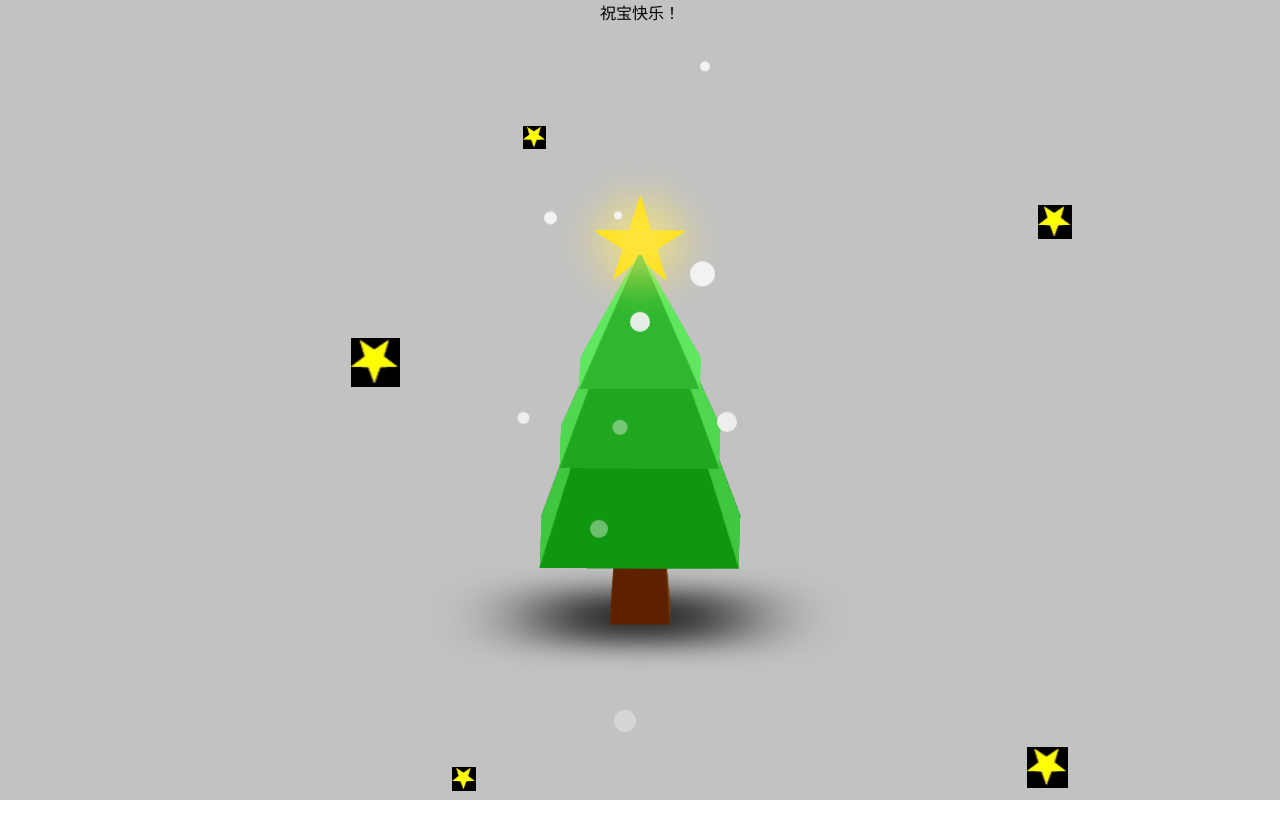
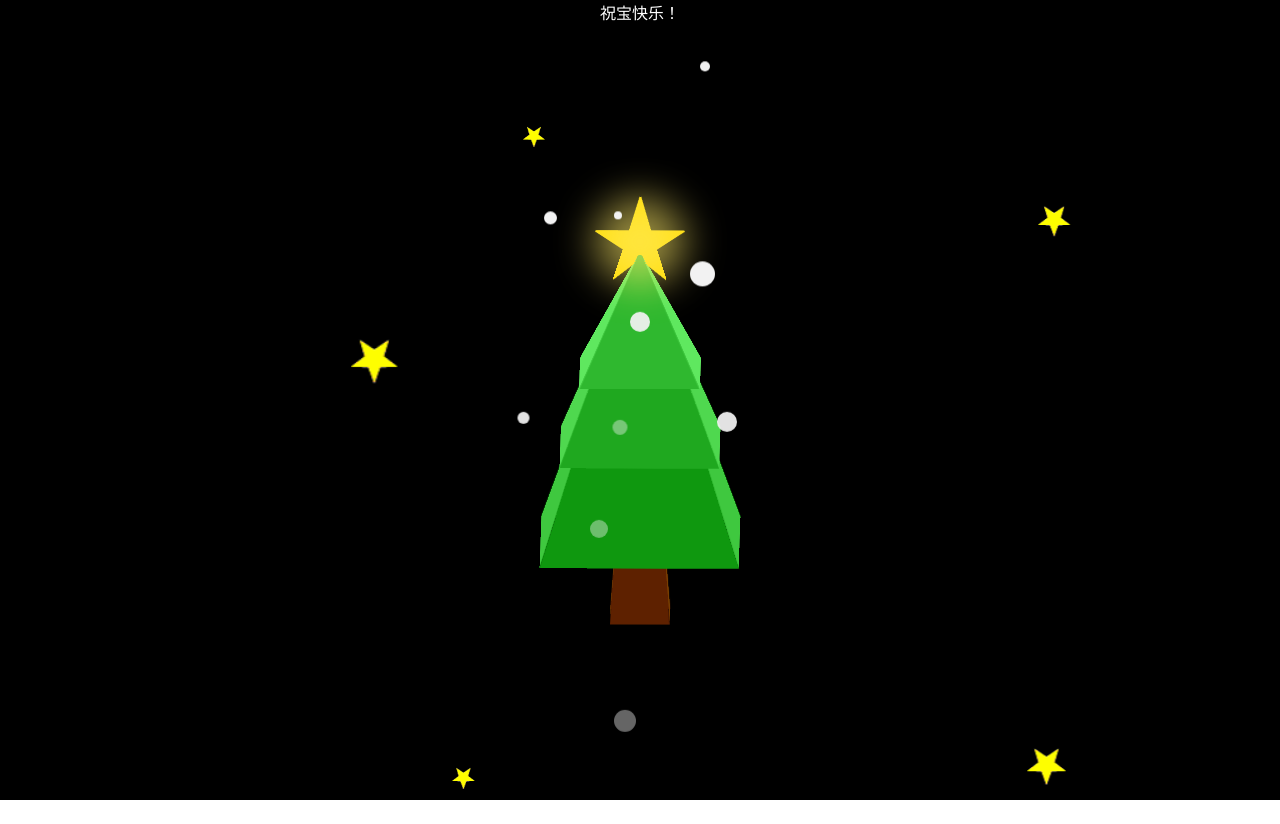
Before and after one commit to dzlinghtning/dzl, a plain HTML site: page index.html in a window 1280 px wide. Drawn offline with Linux system fonts and the light colour scheme.

Commit message:
Update style.css

```diff
--- a/css/style.css
+++ b/css/style.css
@@ -1,5 +1,5 @@
 :root {
-	--main-bg: #c2c2c2;
+	--main-bg: #000;
 	--trunk-bg-1: #5e2100;
 	--trunk-bg-2: #783e00;
 	--leaves-bottom-bg-1: #0f980f;
@@ -39,8 +39,9 @@ html, body {
 }
 
 .txt {
-	background-color: #c2c2c2;
+	background-color: #000;
 	text-align: center;
+	color:white;
 }
 
 .ts-3d {
```
